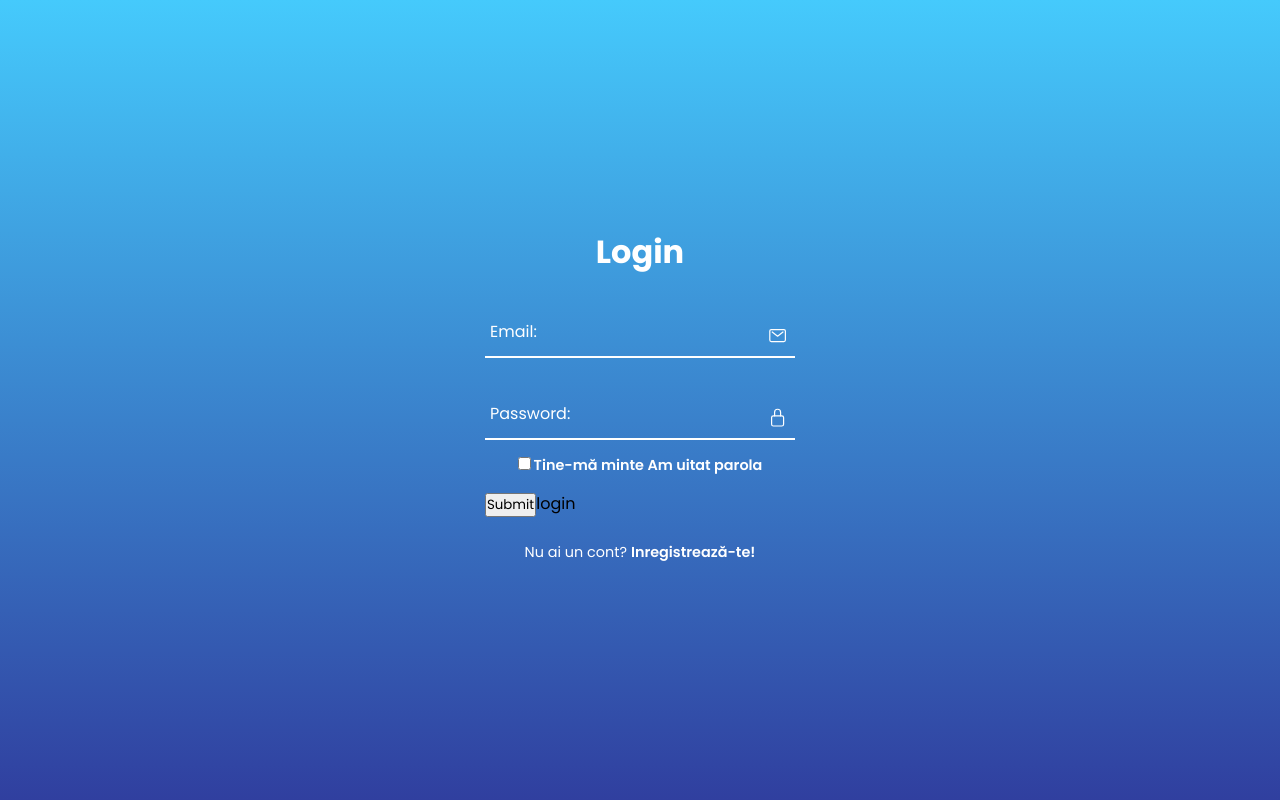
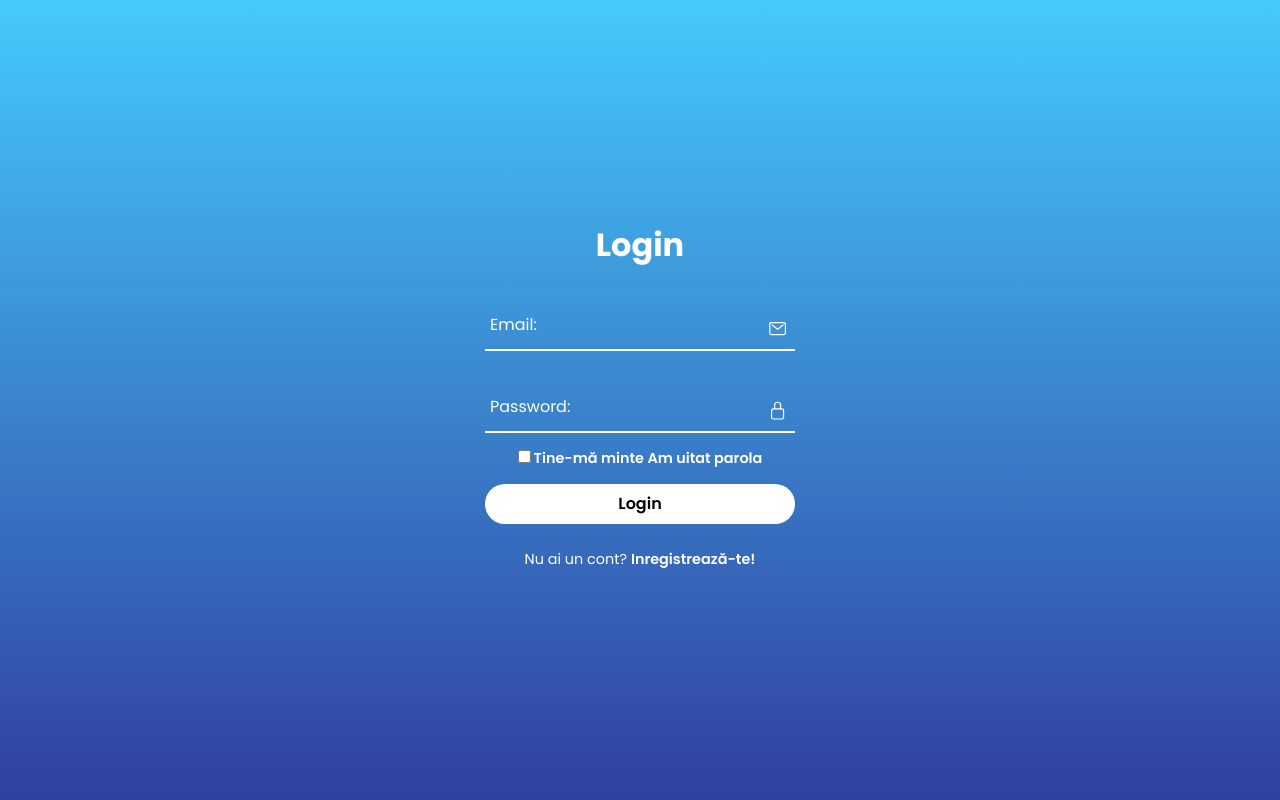
Before and after one commit to Alexandrudiun/HE3.0, a PHP site: page / in a window 1280 px wide. Run offline with PHP 8.4, Linux system fonts and the light colour scheme.

Commit message:
Update index.php

```diff
--- a/index.php
+++ b/index.php
@@ -32,8 +32,7 @@
           </div>
           <div class="message" id="message" ></div>
           <div class="button">
-
-          <input type="submit" name="submit">login
+          <input type="submit" name="submit" value="Login" class="button-login">
           </div>
           <div class="register">
             <p>Nu ai un cont? <a href="index1.php">Inregistrează-te! </a></p>
```
